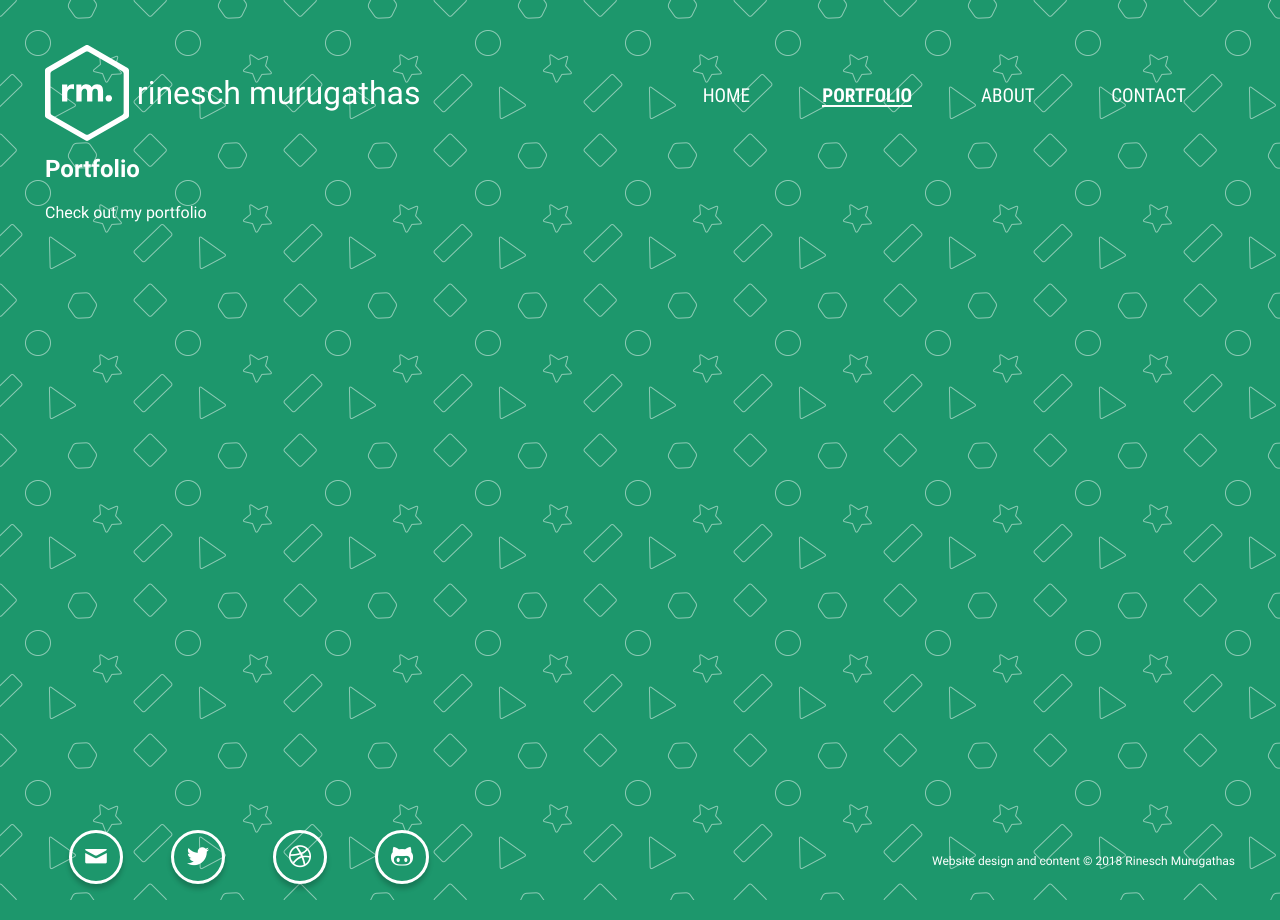
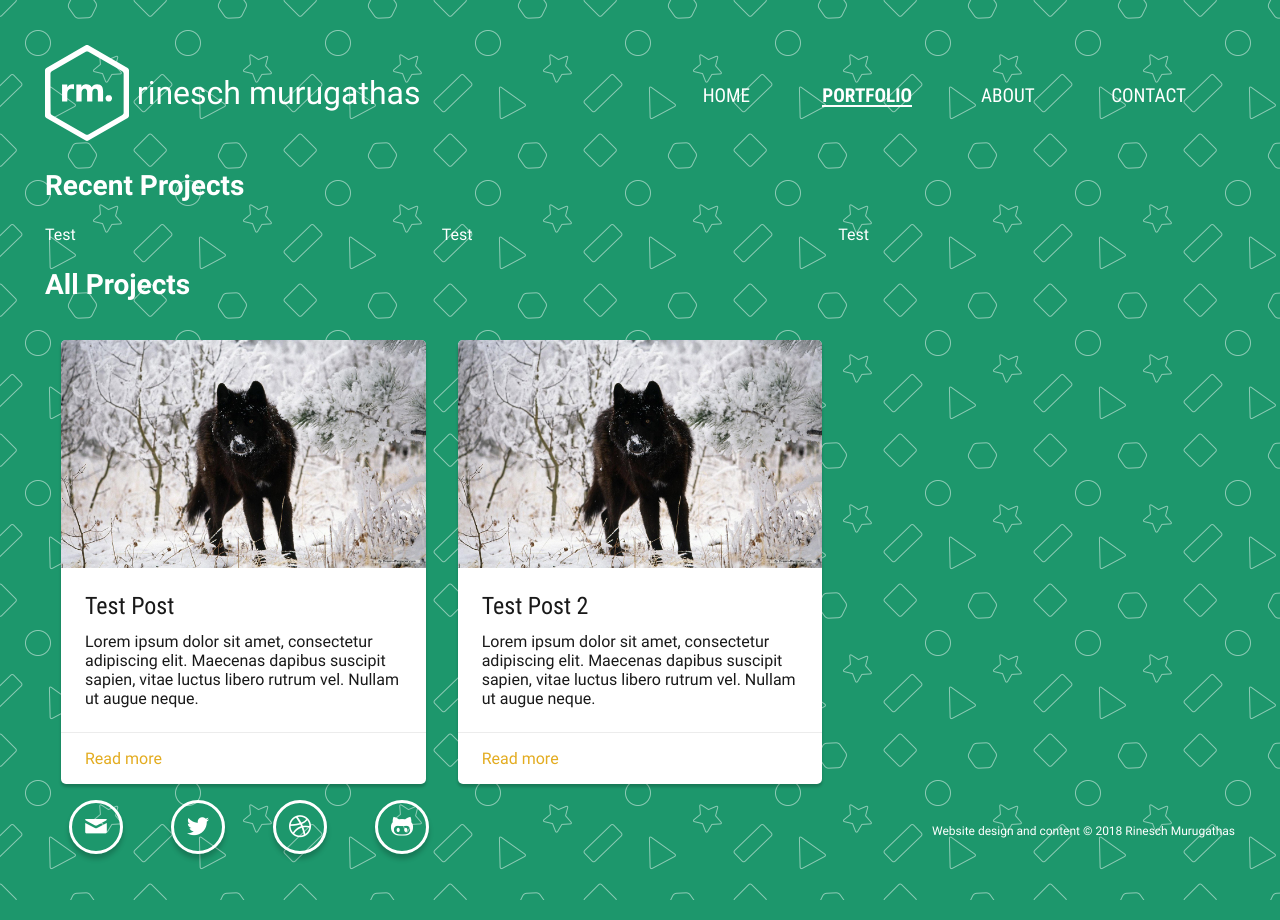
Before and after one commit to Rinesch/rinesch.github.io, a Jekyll site: the page built from portfolio/index.html, in a window 1280 px wide. Built offline with Jekyll 4.4.1, drawn with Linux system fonts in a browser that asks for light colours.

Commit message:
Add cards for portfolio page

```diff
--- a/_includes/footer.html
+++ b/_includes/footer.html
@@ -1,4 +1,4 @@
-<footer class="section-footer">
+<footer class="section-footer {% if page.url == "/portfolio/" %} not-full {% endif %}">
   <div data-grid="gutterless">
     <div data-col="L1-2">
       <ul class="social-items-list">
--- a/_includes/header.html
+++ b/_includes/header.html
@@ -1,4 +1,4 @@
-<header class="section-header">
+<header class="section-header {% if page.url == "/portfolio/" %} not-full {% endif %}">
 
   <div data-grid="gutterless">
 
--- a/_layouts/default.html
+++ b/_layouts/default.html
@@ -7,7 +7,7 @@
 
     {% include header.html %}
 
-    <main class="section-main">
+    <main class="section-main {% if page.url == "/portfolio/" %} not-full {% endif %}">
       {{ content }}
     </main>
 
--- a/_src/scss/_base.scss
+++ b/_src/scss/_base.scss
@@ -103,3 +103,7 @@ p {
     padding-top: 0;
   }
 }
+
+.not-full {
+  height: auto;
+}
--- a/_src/scss/_variables.scss
+++ b/_src/scss/_variables.scss
@@ -1,4 +1,6 @@
 $default-body: #1D976C;
+$text-color: #191919;
+$link-color: #E3AC20;
 
 $media-queries: (
   's': 30em,
--- a/_src/scss/style.scss
+++ b/_src/scss/style.scss
@@ -7,3 +7,4 @@
 @import "buttons";
 @import "header";
 @import "footer";
+@import "portfolio";
--- a/portfolio/index.html
+++ b/portfolio/index.html
@@ -1,7 +1,49 @@
 ---
-layout: post
+layout: default
 title: Portfolio
 permalink: /portfolio/
 ---
 
-Check out my portfolio
+<section class="portfolio-recent">
+  <h1 class="portfolio-title">Recent Projects</h1>
+
+  <div data-grid="gutterless">
+    <div data-col="L1-3">
+      Test
+    </div>
+
+    <div data-col="L1-3">
+      Test
+    </div>
+
+    <div data-col="L1-3">
+      Test
+    </div>
+  </div>
+</section>
+
+<section class="portfolio-all">
+  <h1 class="portfolio-title">All Projects</h1>
+
+  <div data-grid="gutterless">
+    {% for post in site.posts %}
+      <div data-col="L1-3">
+        <div class="card">
+
+          <div class="card-image">
+            <img src="/assets/img/sample4.jpg" alt="sample" />
+          </div>
+
+          <div class="card-content">
+            <span class="card-title">{{ post.title }}</span>
+            <p>Lorem ipsum dolor sit amet, consectetur adipiscing elit. Maecenas dapibus suscipit sapien, vitae luctus libero rutrum vel. Nullam ut augue neque.</p>
+          </div>
+
+          <div class="card-action">
+            <a href="{{ post.url }}">Read more</a>
+          </div>
+        </div>
+      </div>
+    {% endfor %}
+  </div>
+</section>
```
Also changed, not shown: _layouts/home.html (deleted, +0 -31 lines), _src/scss/_portfolio.scss (added, +70 -0 lines), _src/img/sample4.jpg (added), assets/css/style.css, assets/img/sample4.jpg (added).
